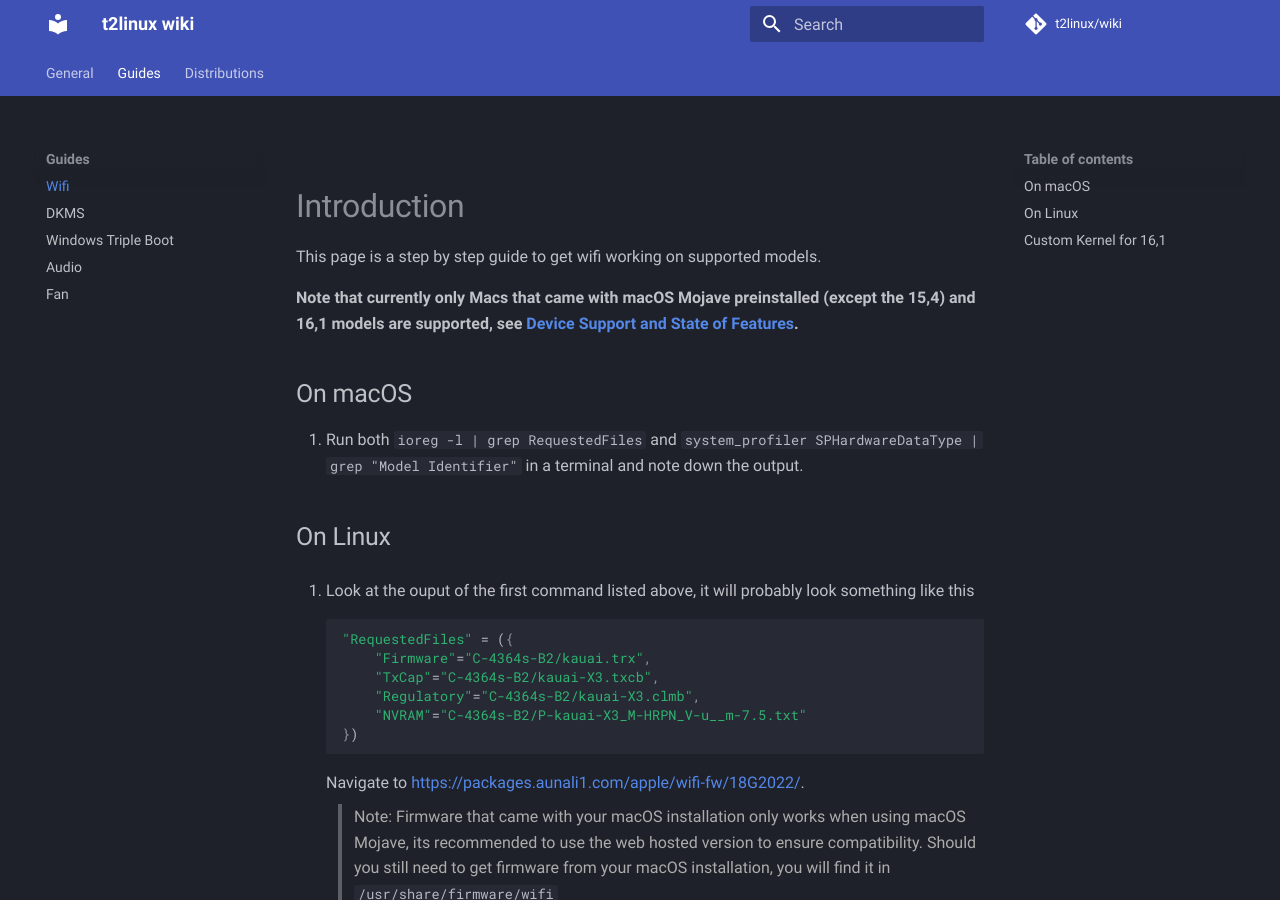
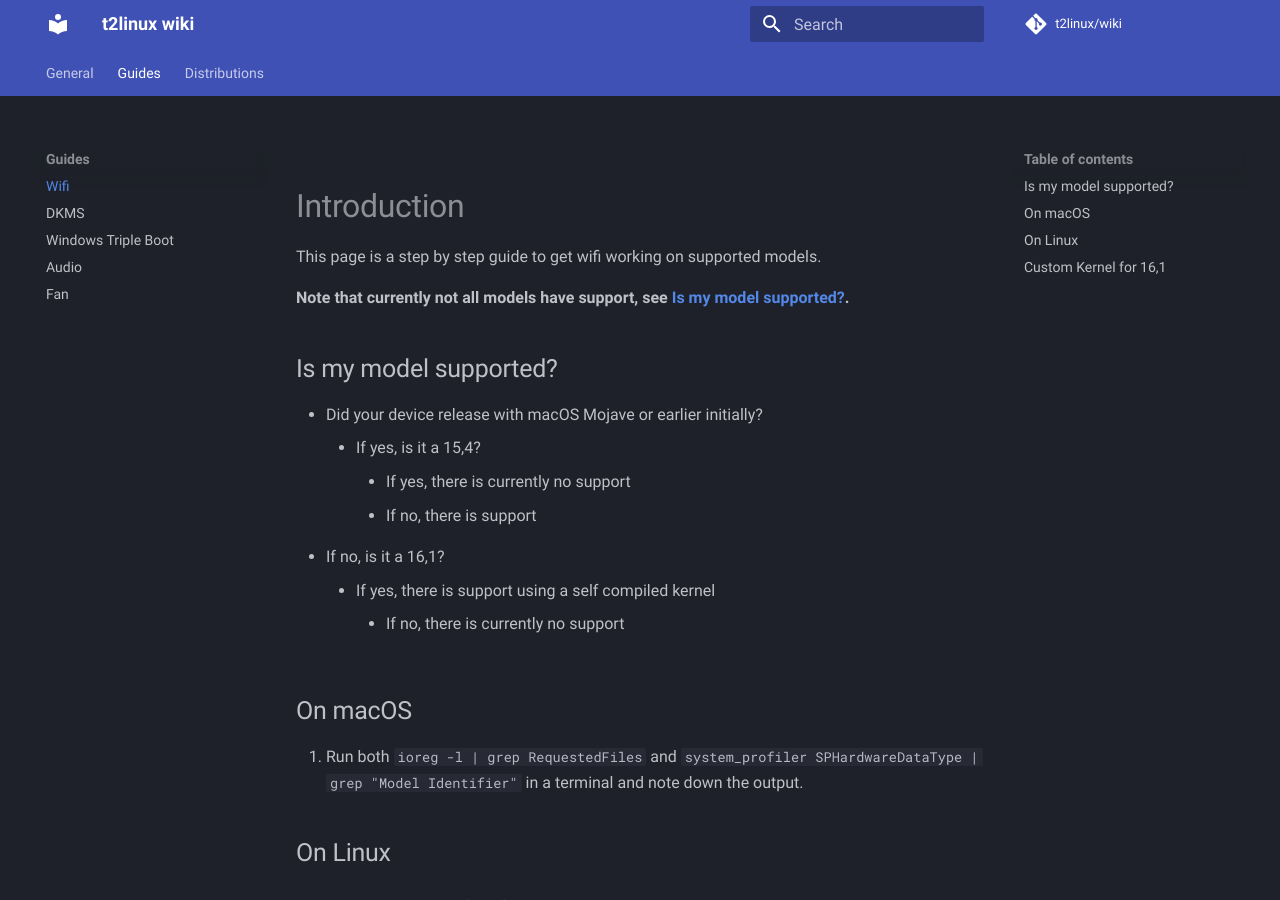
Before and after one commit to t2linux/wiki, an MkDocs documentation site: the page built from docs/guides/wifi.md, in a window 1280 px wide and 900 px high. Built offline with MkDocs 1.6.1 and Material for MkDocs 9.7.7, drawn with Linux system fonts in a browser that asks for light colours; comment, search, counter and statistics services are not loaded.

Commit message:
Guides+State+Distributions: Added "Is my model supported?" to wifi guide

```diff
--- a/docs/guides/wifi.md
+++ b/docs/guides/wifi.md
@@ -2,7 +2,17 @@
 
 This page is a step by step guide to get wifi working on supported models.
 
-**Note that currently only Macs that came with macOS Mojave preinstalled (except the 15,4) and 16,1 models are supported, see [Device Support and State of Features](https://wiki.t2linux.org/state/).**
+**Note that currently not all models have support, see [Is my model supported?](https://wiki.t2linux.org/guides/wifi/#is-my-model-supported).**
+
+## Is my model supported?
+
+- Did your device release with macOS Mojave or earlier initially?
+    - If yes, is it a 15,4?
+        - If yes, there is currently no support
+        - If no, there is support
+- If no, is it a 16,1?
+    - If yes, there is support using a self compiled kernel
+        - If no, there is currently no support
 
 ## On macOS
 
```
Also changed, not shown: docs/distributions/arch/installation.md (+1 -1 lines), docs/state.md (+1 -1 lines).
